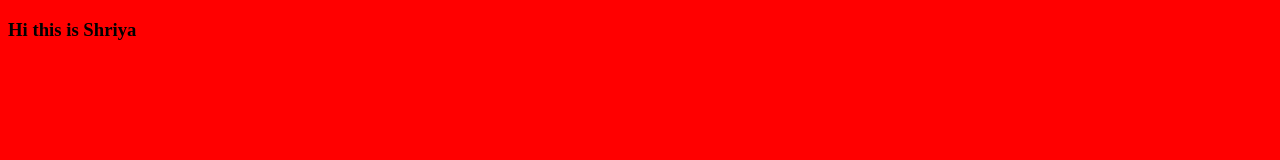
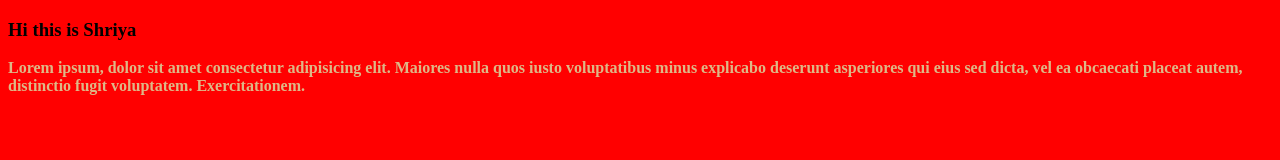
Before and after one commit to shriya123/TestingGit, a plain HTML site: page index.html in a window 1280 px wide. Drawn offline with Linux system fonts and the light colour scheme.

Commit message:
[T2] : Add paragraph to main body

```diff
--- a/index.html
+++ b/index.html
@@ -8,6 +8,12 @@
   </head>
   <body>
     <h3>Hi this is Shriya</h3>
+    <p>
+      Lorem ipsum, dolor sit amet consectetur adipisicing elit. Maiores nulla
+      quos iusto voluptatibus minus explicabo deserunt asperiores qui eius sed
+      dicta, vel ea obcaecati placeat autem, distinctio fugit voluptatem.
+      Exercitationem.
+    </p>
     <script src="index.js"></script>
   </body>
 </html>
--- a/style.css
+++ b/style.css
@@ -1,3 +1,9 @@
 body {
-    background-color :red;
+  background-color: red;
 }
+
+p {
+  font-size: 16px;
+  color: burlywood;
+  font-weight: 600;
+}
```
